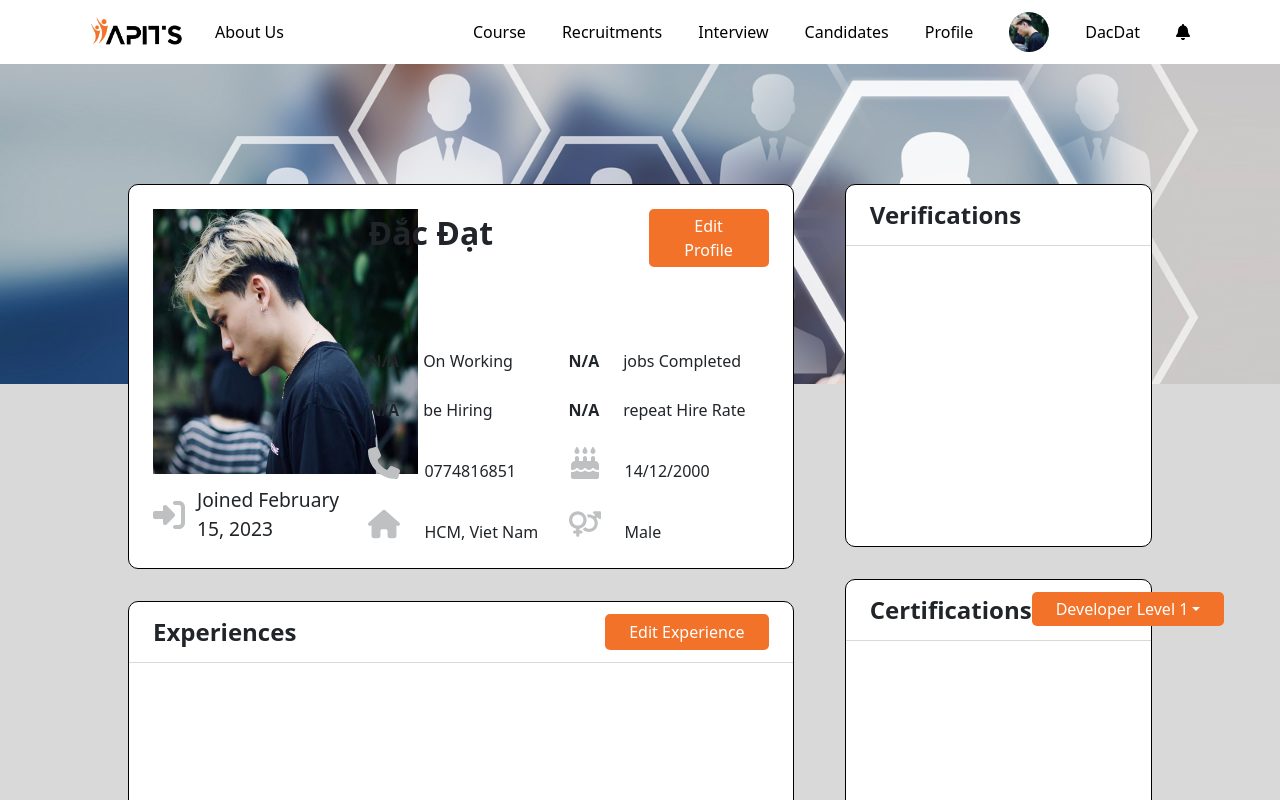
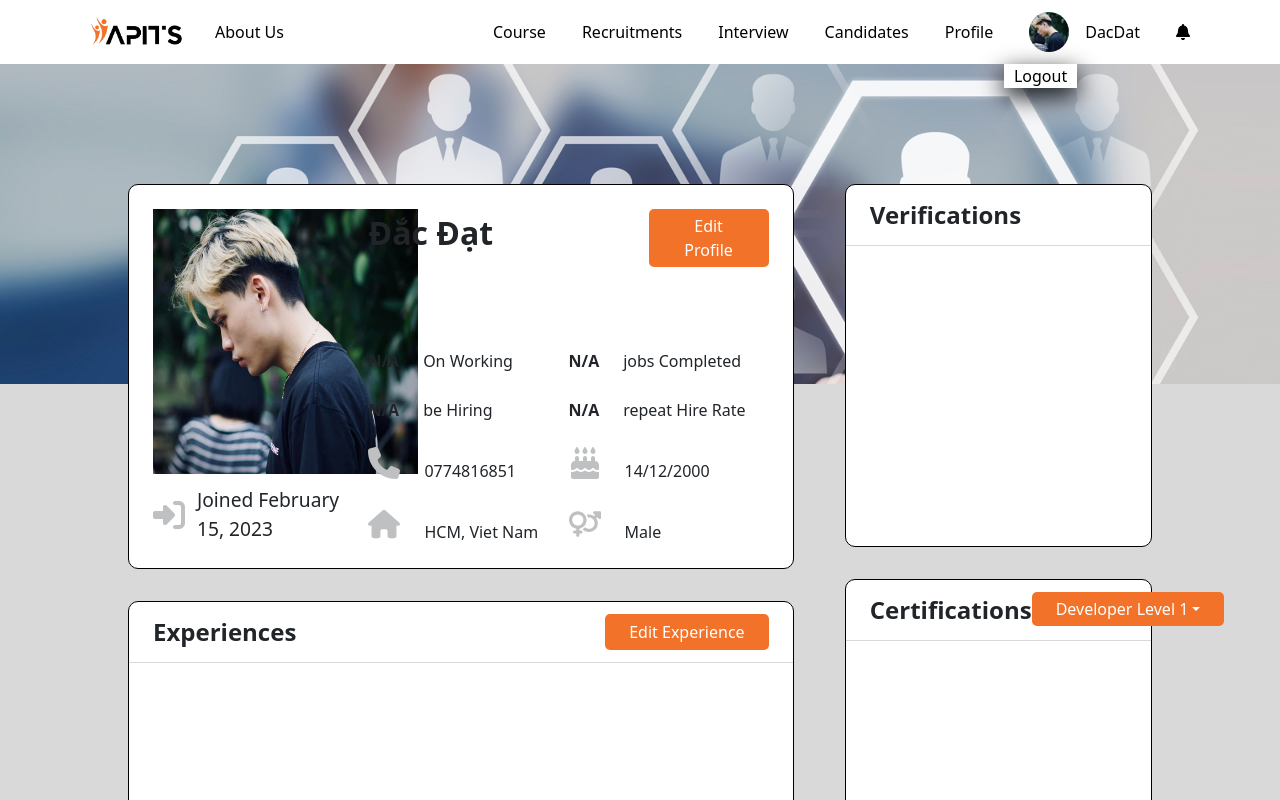
Before and after one commit to se140718-dacdat/apits-frontend, a React (Create React App) app: page /profile in a window 1280 px wide. Both pictures are taken after a click on the button 1029 px from the left and 32 px from the top of the page. Shown: the top 800 px of the page. Built offline with nearby package versions, Linux system fonts and the light colour scheme.

Commit message:
update header

```diff
--- a/src/components/modules/pagecomponents/Header/EmployeeHeader.tsx
+++ b/src/components/modules/pagecomponents/Header/EmployeeHeader.tsx
@@ -2,11 +2,12 @@ import { Container, Nav, Navbar } from "react-bootstrap";
 import "./RolesHeader.css";
 import { FontAwesomeIcon } from "@fortawesome/react-fontawesome";
 import { faBell } from "@fortawesome/free-solid-svg-icons";
-import { FC } from "react";
+import { FC, useState } from "react";
 
 
 const EmployeeHeader: FC<any> = (props) => {
     const {user} = props;
+    const [isDisable, setIsDisable] = useState(false);
     return (
         <div id='RolesHeader'>
         <div className="header-container">
@@ -24,10 +25,19 @@ const EmployeeHeader: FC<any> = (props) => {
                             <Nav.Link className='navlink' href="/interview">Interview</Nav.Link>
                             <Nav.Link className='navlink' href="/candidates">Candidates</Nav.Link>
                             <Nav.Link className='navlink' href="/profile">Profile</Nav.Link>
-                            <Nav.Link className='navbar' >
-                                <div className="avatar">
+                            <Nav.Link className='navlink drop' >
+                                <div className="avatar" onClick={() => setIsDisable(!isDisable)}>
                                     <img src="/images/avt.jpg" alt="Avatar" />
                                 </div>
+                                {isDisable
+                                    ? (
+                                        <div className="drop-down navlink">
+                                            <span className="avartar-logout">Logout</span>
+                                        </div>
+                                    )
+                                    : (<></>)
+
+                                }
                             </Nav.Link>
                             <Nav.Link className='navbar' >
                                 <span>{user.name}</span>
--- a/src/components/modules/pagecomponents/Header/RolesHeader.css
+++ b/src/components/modules/pagecomponents/Header/RolesHeader.css
@@ -35,6 +35,26 @@
 }
 #RolesHeader .navlink .icon,
 #RolesHeader .navbar .avatar,
+#RolesHeader .navbar,
 #RolesHeader .navbar span {
     margin: 0 !important;
 }
+
+.drop{
+    position: relative;
+}
+
+.header-container .drop-down{
+    position: absolute;
+    top: 64px;
+    left: auto;
+    right: 0;
+    background-color:  var(--white-color);
+    box-shadow: 0 8px 24px #010409;
+    z-index: 1;
+    font-weight: 400;
+}
+
+.avartar-logout {
+    padding: 0 10px;
+}
```
Also changed, not shown: src/components/modules/pagecomponents/Header/HRHeader.tsx (+13 -3 lines), src/components/modules/pagecomponents/Header/ManagerHeader.tsx (+13 -3 lines), src/components/modules/pagecomponents/Header/ProfessorHeader.tsx (+13 -3 lines).
